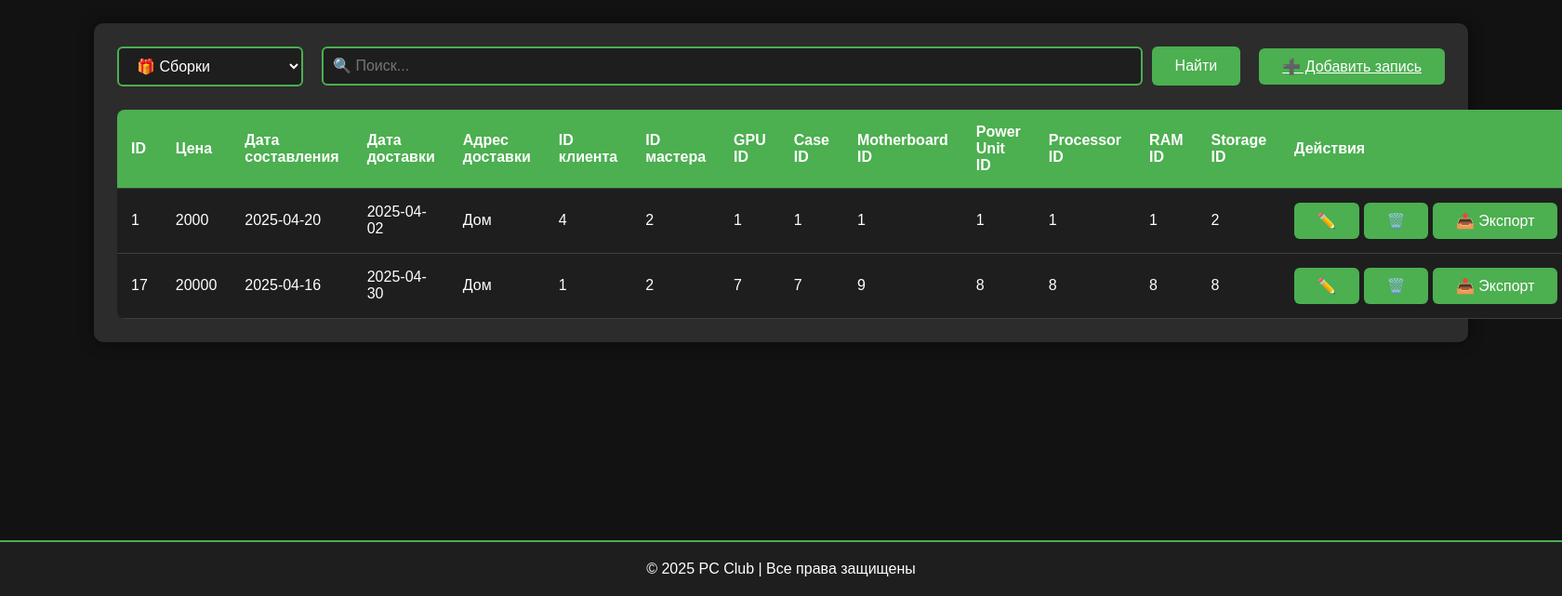
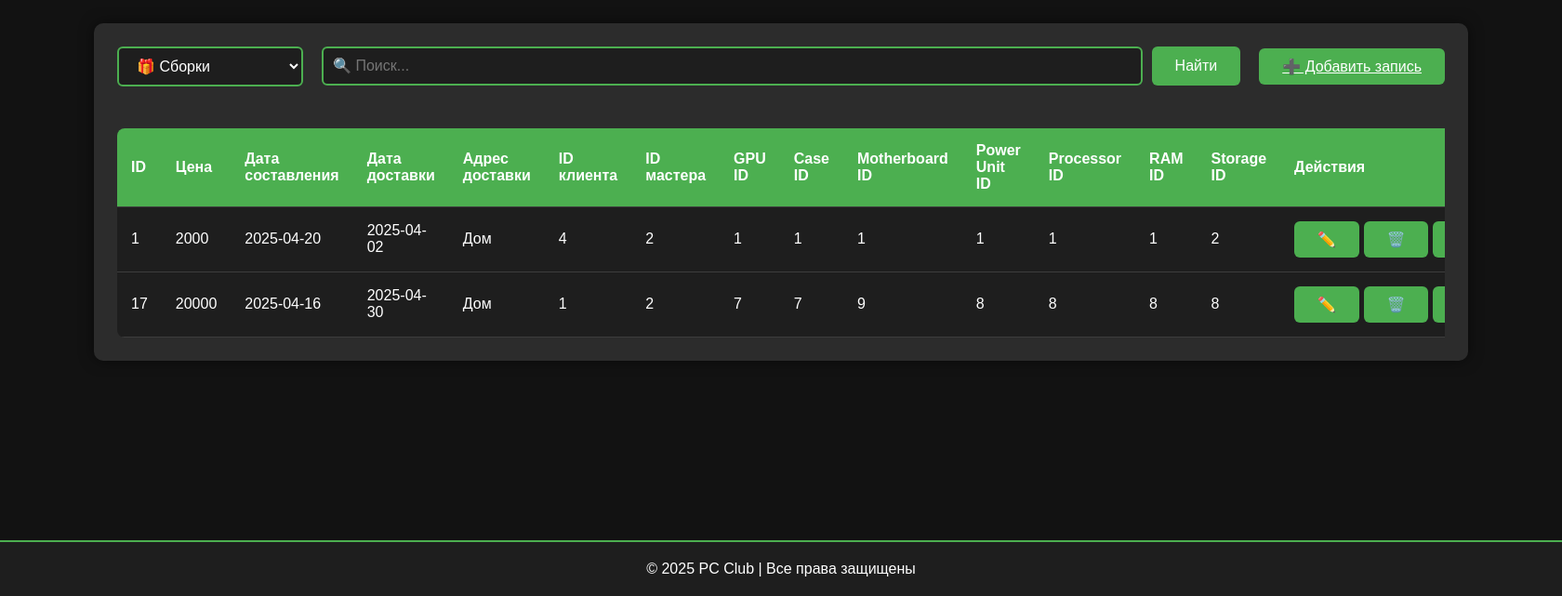
Before and after one commit to KilqGo/Diplomkkk, a PHP site: page /edit_content.php in a window 1680 px wide. Shown: the part 159-800 px from the top of the page at 93% size. Run offline with PHP 8.4, Linux system fonts and the light colour scheme; a user stored in the database is signed in; data comes from the database, SQL or seed files in the repository.

Commit message:
addedscrollbartoassembly

```diff
--- a/edit_content.php
+++ b/edit_content.php
@@ -194,6 +194,30 @@
             white-space: nowrap;
         }
 
+
+        .table-container {
+            overflow-x: auto;
+            width: 100%;
+            margin-top: 20px;
+            scrollbar-width: thin;
+            scrollbar-color: #4CAF50 #1e1e1e;
+        }
+
+        .table-container::-webkit-scrollbar {
+            height: 10px;
+        }
+
+        .table-container::-webkit-scrollbar-track {
+            background: #1e1e1e;
+            border-radius: 5px;
+        }
+
+        .table-container::-webkit-scrollbar-thumb {
+            background-color: #4CAF50;
+            border-radius: 5px;
+            border: 2px solid #1e1e1e;
+        }
+
         footer {
             text-align: center;
             padding: 20px;
@@ -204,6 +228,13 @@
         }
 
         @media (max-width: 768px) {
+
+                @media (max-width: 768px) {
+            .table-container {
+            border: 1px solid #3d3d3d;
+            border-radius: 8px;}
+            }
+
             .main-container {
                 width: 95%;
                 padding: 15px;
@@ -256,7 +287,7 @@
                 <a href="add_data.php?table=<?= $selected_table ?>" class="button">➕ Добавить запись</a>
             </div>
         </form>
-
+        <div class="table-container">
             <table class="data-table">
                 <thead>
                     <tr>
@@ -309,6 +340,7 @@
                 </tbody>
             </table>
         </div>
+    </div>
 
     <footer>
         © <?= date('Y') ?> PC Club | Все права защищены
```
Lines whose indentation alone changed are shown as unchanged.
